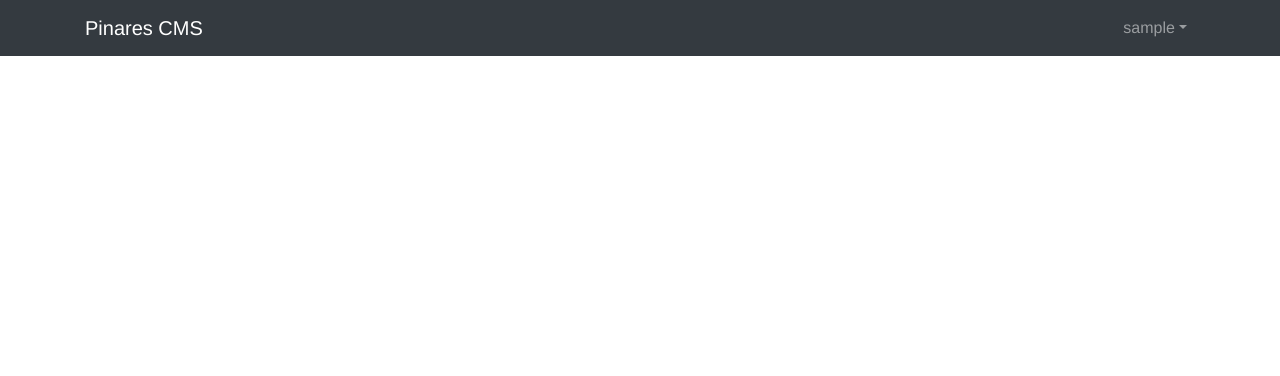
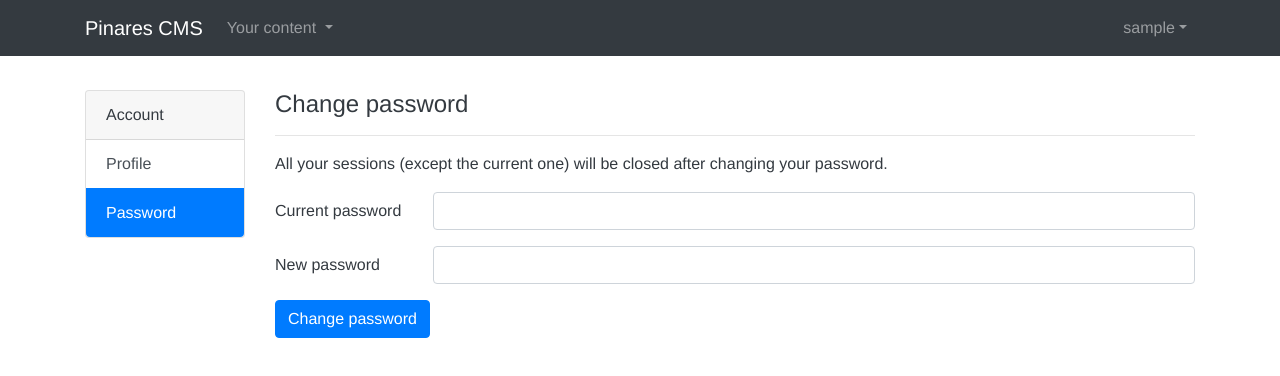
Before and after one commit to comarcadepinares/pinares-cms, a Vue app: page /towns in a window 1280 px wide. Shown: the top 376 px of the page. Built offline with nearby package versions, Linux system fonts and the light colour scheme; sample sign-in values are in the browser's storage.

Commit message:
superadmin menu

```diff
--- a/src/components/MainNav.vue
+++ b/src/components/MainNav.vue
@@ -16,7 +16,27 @@
         </button>
 
         <div class="collapse navbar-collapse" id="mainNavbar">
-          <ul class="navbar-nav mr-auto"></ul>
+          <ul class="navbar-nav mr-auto">
+            <li class="nav-item dropdown" v-if="user && user.role == 'SuperAdmin'">
+              <a class="nav-link dropdown-toggle" href="#" id="navbarDropdown" role="button" data-toggle="dropdown" aria-haspopup="true" aria-expanded="false">
+                Superadmin
+              </a>
+              <div class="dropdown-menu" aria-labelledby="navbarDropdown">
+                <router-link class="dropdown-item" to="/towns">Towns</router-link>
+              </div>
+            </li>
+            <li class="nav-item dropdown" v-if="user">
+              <a class="nav-link dropdown-toggle" href="#" id="navbarDropdown" role="button" data-toggle="dropdown" aria-haspopup="true" aria-expanded="false">
+                Your content
+              </a>
+              <div class="dropdown-menu" aria-labelledby="navbarDropdown">
+                <a class="dropdown-item" href="#">Action</a>
+                <a class="dropdown-item" href="#">Another action</a>
+                <div class="dropdown-divider"></div>
+                <a class="dropdown-item" href="#">Something else here</a>
+              </div>
+            </li>
+          </ul>
           <ul class="navbar-nav" v-if="user">
             <li class="nav-item dropdown">
               <a
@@ -51,25 +71,25 @@
 </template>
 
 <script>
-import Login from '@/components/account/Login'
-import SignUp from '@/components/account/SignUp'
+import Login from "@/components/account/Login";
+import SignUp from "@/components/account/SignUp";
 
 export default {
-  name: 'mainnav',
+  name: "mainnav",
   components: {
     Login,
     SignUp
   },
   computed: {
-    user () {
-      return this.$store.state.user
+    user() {
+      return this.$store.state.user;
     }
   },
   methods: {
-    logout () {
-      this.$store.commit('logout')
-      this.$router.push('/')
+    logout() {
+      this.$store.commit("logout");
+      this.$router.push("/");
     }
   }
-}
+};
 </script>
--- a/src/router.js
+++ b/src/router.js
@@ -35,6 +35,12 @@ export default new Router({
       name: 'ChangePassword',
       component: ChangePassword,
       beforeEnter: requireAuth
+    },
+    {
+      path: '/towns',
+      name: 'Towns',
+      component: ChangePassword,
+      beforeEnter: requireAuth
     }
   ]
 })
```
